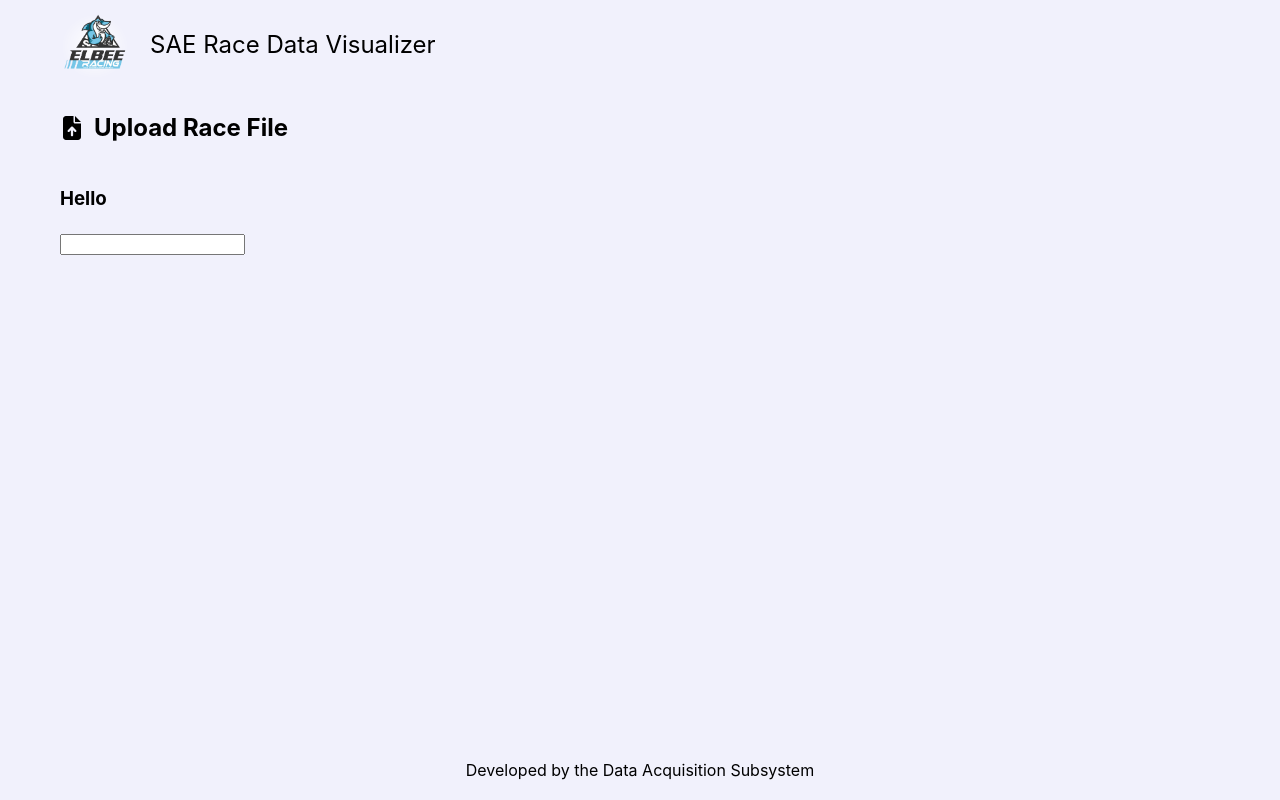
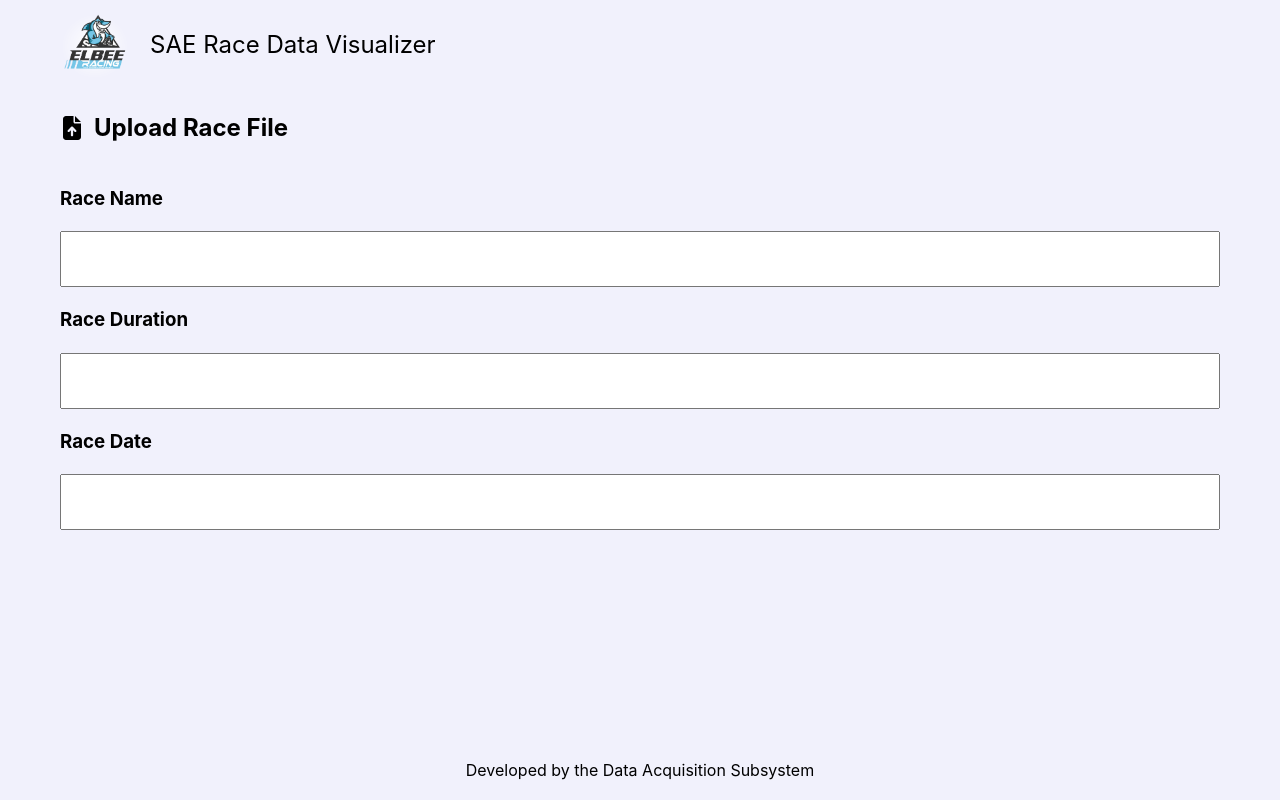
Before and after one commit to MekhiHart/SAE-DataVis, a React (Vite) app in the folder client/: page /upload in a window 1280 px wide. Built offline with nearby package versions, Linux system fonts and the light colour scheme.

Commit message:
added inputboxes for race name, race duration, and race date in upload page

```diff
--- a/client/src/pages/Upload/Upload.tsx
+++ b/client/src/pages/Upload/Upload.tsx
@@ -4,6 +4,10 @@ import {faFileArrowUp} from "@fortawesome/free-solid-svg-icons";
 import InputField from "./components/InputField";
 export default function Upload(){
     const [fieldValue, setFieldValue] = useState<string>("")
+    const [raceDate, setRaceDate] = useState<string>("")
+    const [raceDuration, setRaceDuration] = useState<string>("")
+
+
     useEffect(() => {
         console.log(fieldValue)
     }, [fieldValue])
@@ -14,7 +18,11 @@ export default function Upload(){
                 <h2>Upload Race File</h2>
             </div>
 
-            <InputField name={"Hello"} fieldValue={[fieldValue,setFieldValue]}/>
+            <InputField name={"Race Name"} fieldValue={[fieldValue,setFieldValue]}/>
+            <InputField name={"Race Duration"} fieldValue={[fieldValue,setFieldValue]}/>
+            <InputField name={"Race Date"} fieldValue={[fieldValue,setFieldValue]}/>
+
+
 
 
 
--- a/client/src/pages/Upload/components/InputField.tsx
+++ b/client/src/pages/Upload/components/InputField.tsx
@@ -1,17 +1,17 @@
+import "../index.css"
 interface InputFieldProps{
     name: String
     fieldValue: [string, React.Dispatch<React.SetStateAction<string>>]
 }
-
 
 export default function InputField(props:InputFieldProps){
     const name = props.name
     let [fieldValue, setFieldValue] = props.fieldValue
 
     return(
-        <div>
+        <div className="flex fieldbox--parent" >
             <h3>{name}</h3>
-            <input type="text" value={fieldValue} onChange={(e) => setFieldValue(e.target.value)}/>
+            <input className="fieldbox--body" type="text" value={fieldValue} onChange={(e) => setFieldValue(e.target.value)}/>
         </div>
     )
 }
--- /dev/null
+++ b/client/src/pages/Upload/index.css
@@ -0,0 +1,9 @@
+.fieldbox--parent{
+    display: flex;
+    flex-direction: column;
+}
+
+.fieldbox--body{
+    display: flex;
+    height: 50px;
+}
```
